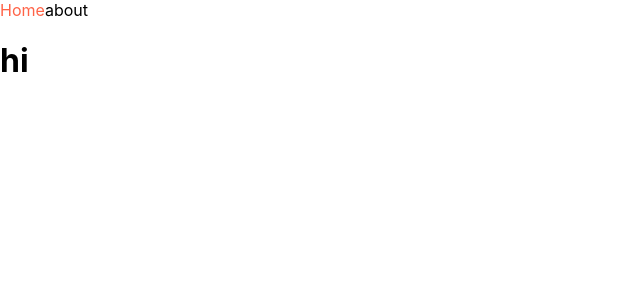
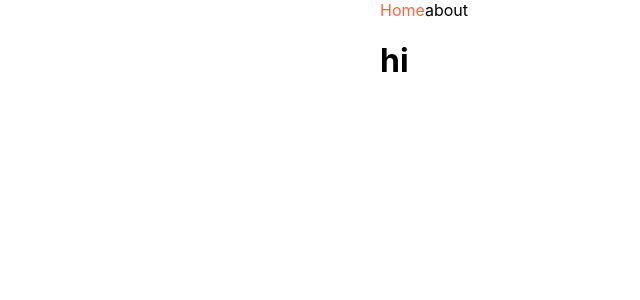
Before and after one commit to YooHyeok/next12-movie-app, a Next.js app: page / in a window 1280 px wide. Shown: the top 300 px of the page, without its empty margins (0-640 px from the left). Built offline with nearby package versions, Linux system fonts and the light colour scheme.

Commit message:
design: global.css -  본문 최대너비 520 가운데정렬, 글자(검정), 배경(하양)

```diff
--- a/styles/globals.css
+++ b/styles/globals.css
@@ -4,6 +4,12 @@ body {
   margin: 0;
   font-family: -apple-system, BlinkMacSystemFont, Segoe UI, Roboto, Oxygen,
     Ubuntu, Cantarell, Fira Sans, Droid Sans, Helvetica Neue, sans-serif;
+}
+
+body {
+  max-width: 520px;
+  width: 100%;
+  margin: 0 auto;
 }
 
 a {
@@ -20,7 +26,7 @@ a {
     color-scheme: dark;
   }
   body {
-    color: white;
-    background: black;
+    color: black;
+    background: white;
   }
 }
```
